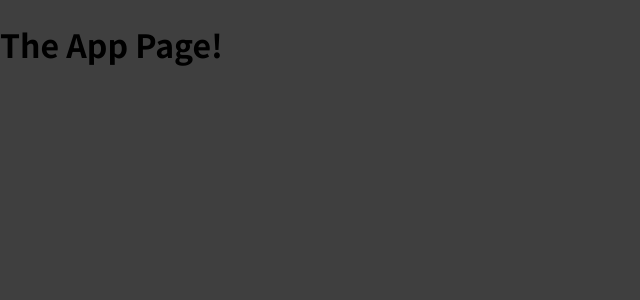
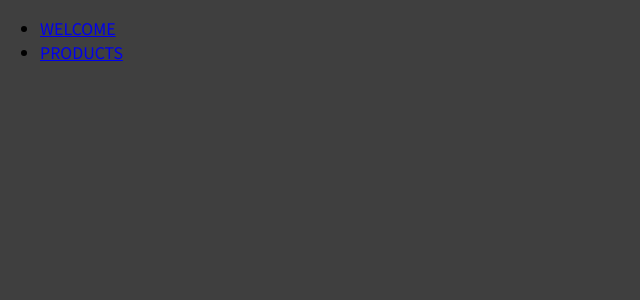
Before and after one commit to berkagmpp/react-router-basic, a JavaScript app: page / in a window 1280 px wide. Shown: the top 300 px of the page, without its empty margins (0-640 px from the left). Built offline with nearby package versions, Linux system fonts and the light colour scheme.

Commit message:
Feat: Add Link in MainHeader.js Add components folder: MainHeader.js Add MainHeader component in App.js Apply Link(react-router-dom) in MainHeader.js Resolves: #00003 Ref: #00002

```diff
--- a/src/App.js
+++ b/src/App.js
@@ -1,18 +1,21 @@
 import { Route } from 'react-router-dom';
 
+import MainHeader from './components/MainHeader';
 import Welcome from './pages/Welcome';
 import Products from './pages/Products';
 
 function App() {
     return (
         <div>
-            <h1>The App Page!</h1>
+            <MainHeader />
+            <main>
                 <Route path="/welcome">
                     <Welcome />
                 </Route>
                 <Route path="/products">
                     <Products />
                 </Route>
+            </main>
         </div>
     );
 }
--- /dev/null
+++ b/src/components/MainHeader.js
@@ -0,0 +1,18 @@
+import { Link } from "react-router-dom";
+
+const MainHeader = () => {
+    return <header>
+        <nav>
+            <ul>
+                <li>
+                    <Link to="/welcome">WELCOME</Link>
+                </li>
+                <li>
+                    <Link to="/products">PRODUCTS</Link>
+                </li>
+            </ul>
+        </nav>
+    </header>
+};
+
+export default MainHeader;
```
Lines whose indentation alone changed are shown as unchanged.
